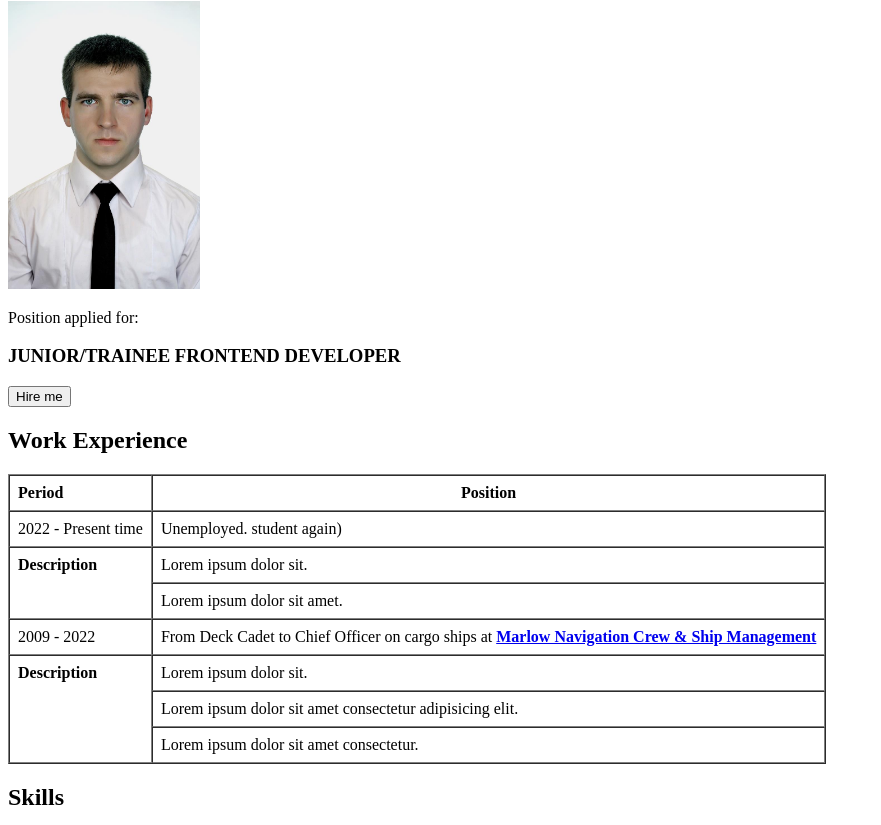
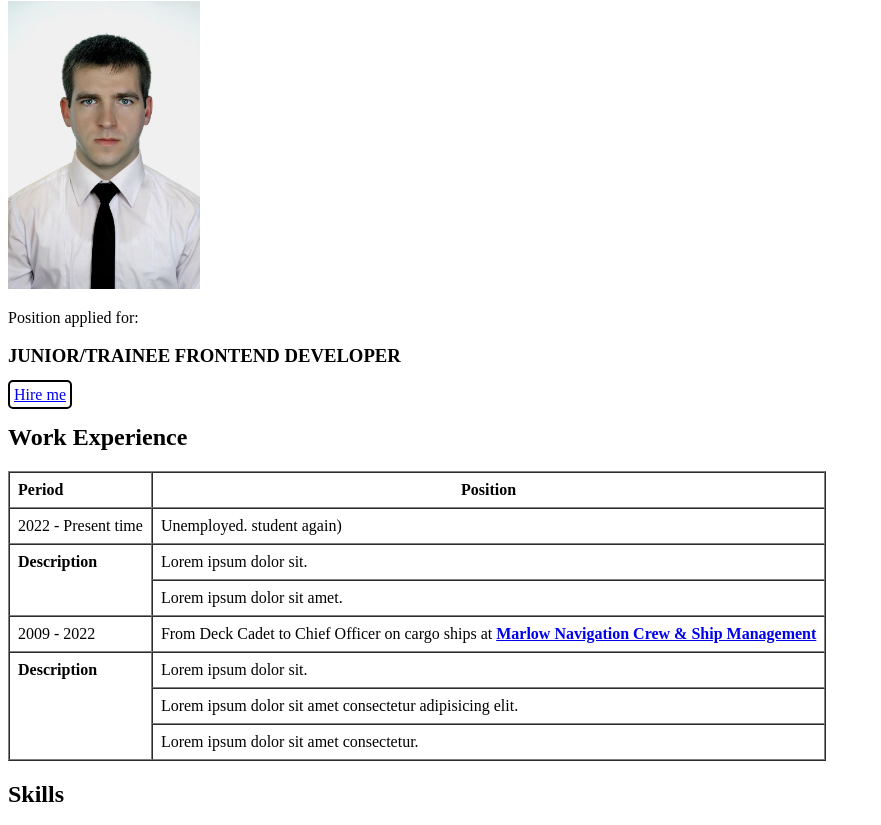
Before and after one commit to RomanGaram/Roman_Garam_Robot_Dreams, a plain HTML site: page index_lesson_4&5.html in a window 1280 px wide. Shown: the part 79-904 px from the top of the page, without its empty margins (0-881 px from the left). Drawn offline with Linux system fonts and the light colour scheme.

Commit message:
Change Hire button

```diff
--- a/index_lesson_4&5.html
+++ b/index_lesson_4&5.html
@@ -21,8 +21,7 @@
                     <p>Position applied for:</p>
                     <h3>JUNIOR/TRAINEE FRONTEND DEVELOPER</h3>
                 </div>
-                <form action="./index_lesson_6.html" method="get" target="_blank">
-                    <button type="submit">Hire me</button>
+                    <a href="./index_lesson_6.html" target="_blank" style="border: 2px solid #000; border-radius: 5px; padding: 4px;">Hire me</a>
                 <section id="work_exp">
                     <table border="1" cellspacing="0" cellpadding="8px">
                         <caption>
```
